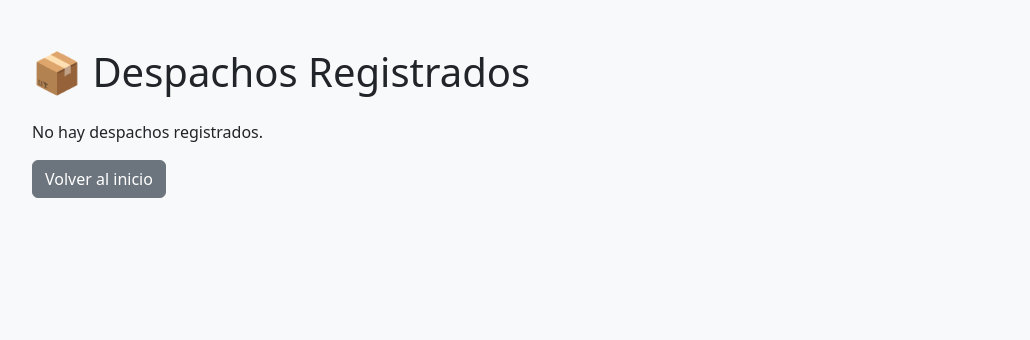
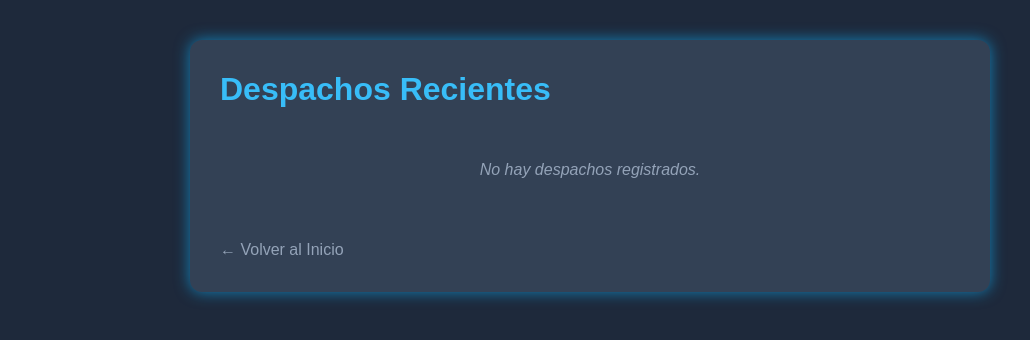
Before and after one commit to luisrobles062/mensajeria-app, a Flask app: page /ver_despacho in a window 1280 px wide. Shown: the top 340 px of the page, without its empty margins (50-1080 px from the left). Run offline with Flask 3, Linux system fonts and the light colour scheme.

Commit message:
Update ver_despacho.html

```diff
--- a/templates/ver_despacho.html
+++ b/templates/ver_despacho.html
@@ -1,22 +1,76 @@
 <!DOCTYPE html>
 <html lang="es">
 <head>
-    <meta charset="UTF-8">
-    <title>Ver Despachos</title>
-    <link rel="stylesheet" href="https://cdn.jsdelivr.net/npm/bootstrap@5.3.2/dist/css/bootstrap.min.css">
+    <meta charset="UTF-8" />
+    <title>CERTISERVI - Ver Despachos</title>
+    <link href="https://cdn.jsdelivr.net/npm/bootstrap@5.3.0/dist/css/bootstrap.min.css" rel="stylesheet" />
+    <style>
+        body {
+            background-color: #1e293b;
+            color: #f1f5f9;
+            font-family: 'Montserrat', sans-serif;
+            padding: 40px;
+        }
+        .container {
+            max-width: 800px;
+            background: #334155;
+            padding: 30px;
+            border-radius: 12px;
+            box-shadow: 0 0 15px rgba(14,165,233,0.7);
+        }
+        h2 {
+            color: #38bdf8;
+            margin-bottom: 25px;
+            font-weight: 700;
+        }
+        table {
+            width: 100%;
+            border-collapse: collapse;
+            font-size: 0.95rem;
+        }
+        th, td {
+            padding: 12px 15px;
+            border-bottom: 1px solid #475569;
+            text-align: left;
+        }
+        th {
+            background-color: #0ea5e9;
+            color: white;
+            font-weight: 700;
+            border-radius: 6px 6px 0 0;
+        }
+        tr:hover {
+            background-color: #475569;
+        }
+        a.link-home {
+            margin-top: 15px;
+            display: inline-block;
+            color: #94a3b8;
+            text-decoration: none;
+        }
+        a.link-home:hover {
+            color: #0ea5e9;
+        }
+        .empty {
+            text-align: center;
+            padding: 25px;
+            color: #94a3b8;
+            font-style: italic;
+        }
+    </style>
 </head>
-<body class="bg-light">
-    <div class="container mt-5">
-        <h1 class="mb-4">📦 Despachos Registrados</h1>
+<body>
+    <div class="container">
+        <h2>Despachos Recientes</h2>
 
         {% if despachos %}
-            <table class="table table-striped">
+        <table>
             <thead>
                 <tr>
-                        <th>Número de Guía</th>
+                    <th>Número Guía</th>
                     <th>Mensajero</th>
                     <th>Zona</th>
-                        <th>Fecha</th>
+                    <th>Fecha y Hora</th>
                 </tr>
             </thead>
             <tbody>
@@ -25,16 +79,16 @@
                     <td>{{ d.numero_guia }}</td>
                     <td>{{ d.mensajero }}</td>
                     <td>{{ d.zona }}</td>
-                        <td>{{ d.fecha }}</td>
+                    <td>{{ d.fecha.strftime('%Y-%m-%d %H:%M:%S') }}</td>
                 </tr>
                 {% endfor %}
             </tbody>
         </table>
         {% else %}
-            <p>No hay despachos registrados.</p>
+        <p class="empty">No hay despachos registrados.</p>
         {% endif %}
 
-        <a href="/" class="btn btn-secondary">Volver al inicio</a>
+        <a href="{{ url_for('index') }}" class="link-home">← Volver al Inicio</a>
     </div>
 </body>
 </html>
```
Lines whose indentation alone changed are shown as unchanged.
